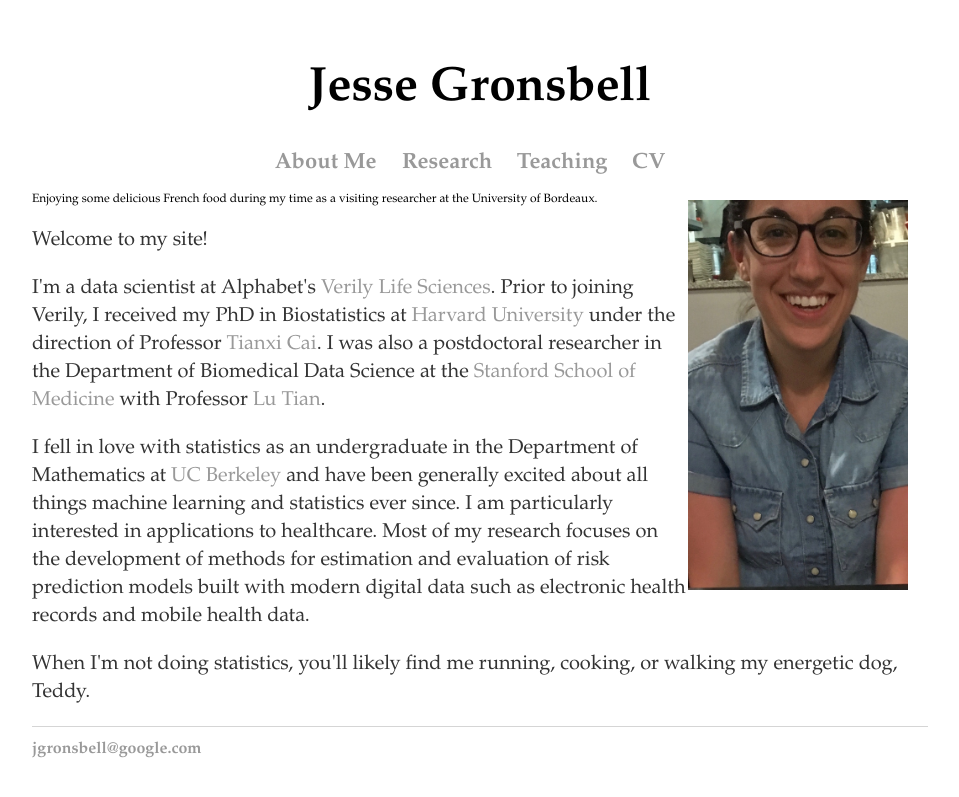
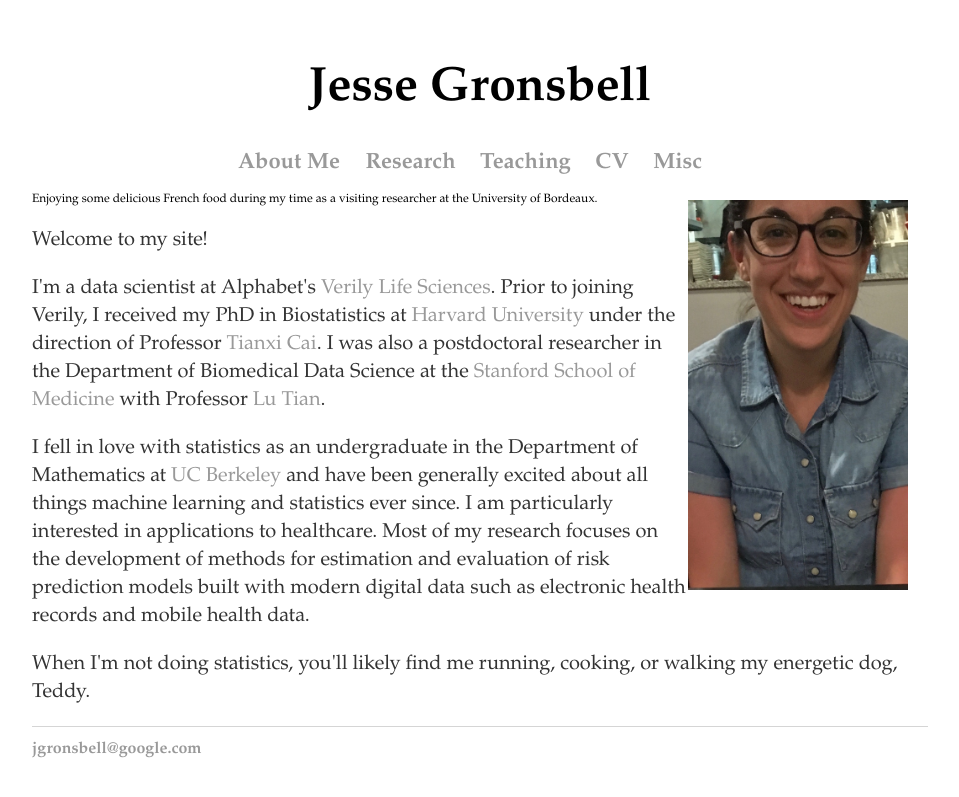
Before and after one commit to jgrons/old_website, a Jekyll site: the page built from index.html, in a window 1280 px wide. Shown: the top 797 px of the page, without its empty margins (160-1119 px from the left). Built offline with Jekyll 4.4.1, drawn with Linux system fonts in a browser that asks for light colours.

Commit message:
Update default.html

```diff
--- a/_layouts/default.html
+++ b/_layouts/default.html
@@ -21,6 +21,7 @@
 				<li style="font-size:22px; font-family: palatino"><a href="/research">Research</a></li>
 				<li style="font-size:22px; font-family: palatino"><a href="/teaching">Teaching</a></li>
 				<li style="font-size:22px; font-family: palatino"><a href="/cv">CV</a></li>
+				<li style="font-size:22px; font-family: palatino"><a href="/misc">Misc</a></li>
 	    		</ul>
 				</center>
 			</nav>
```
